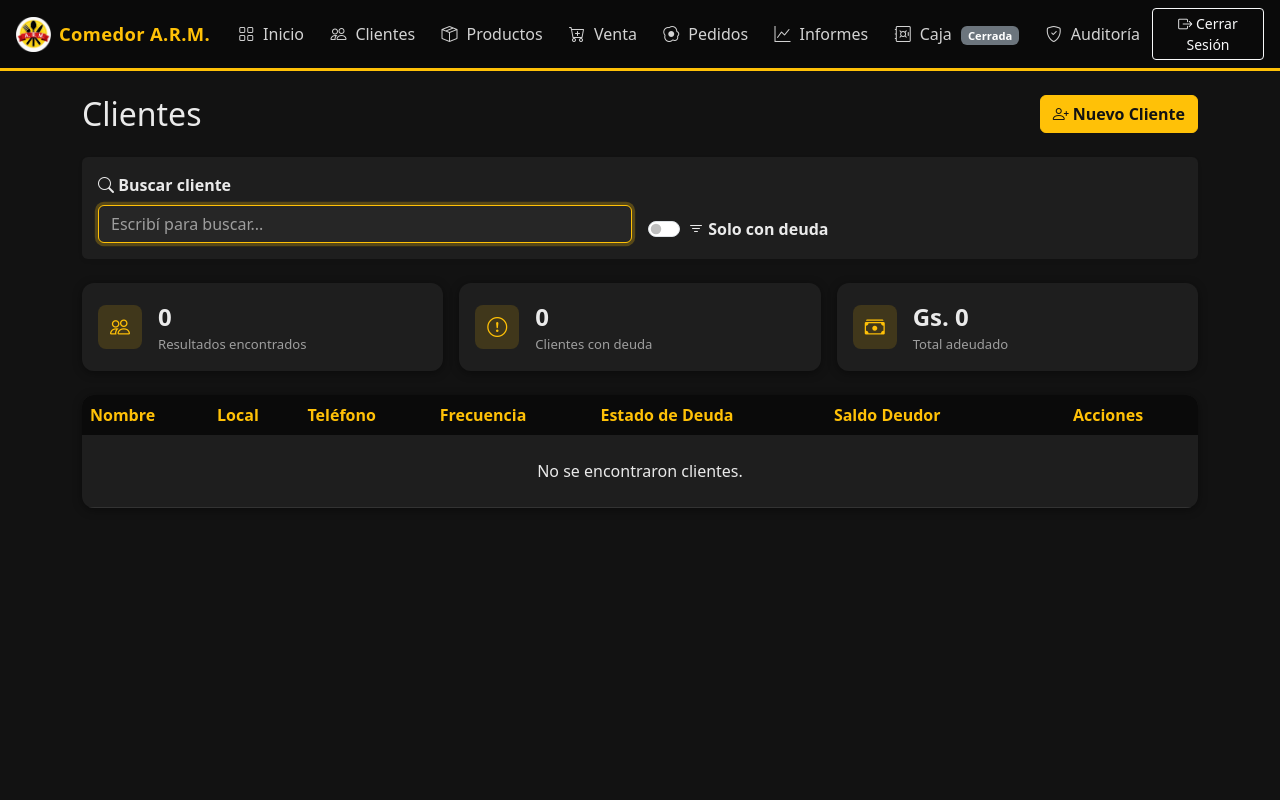
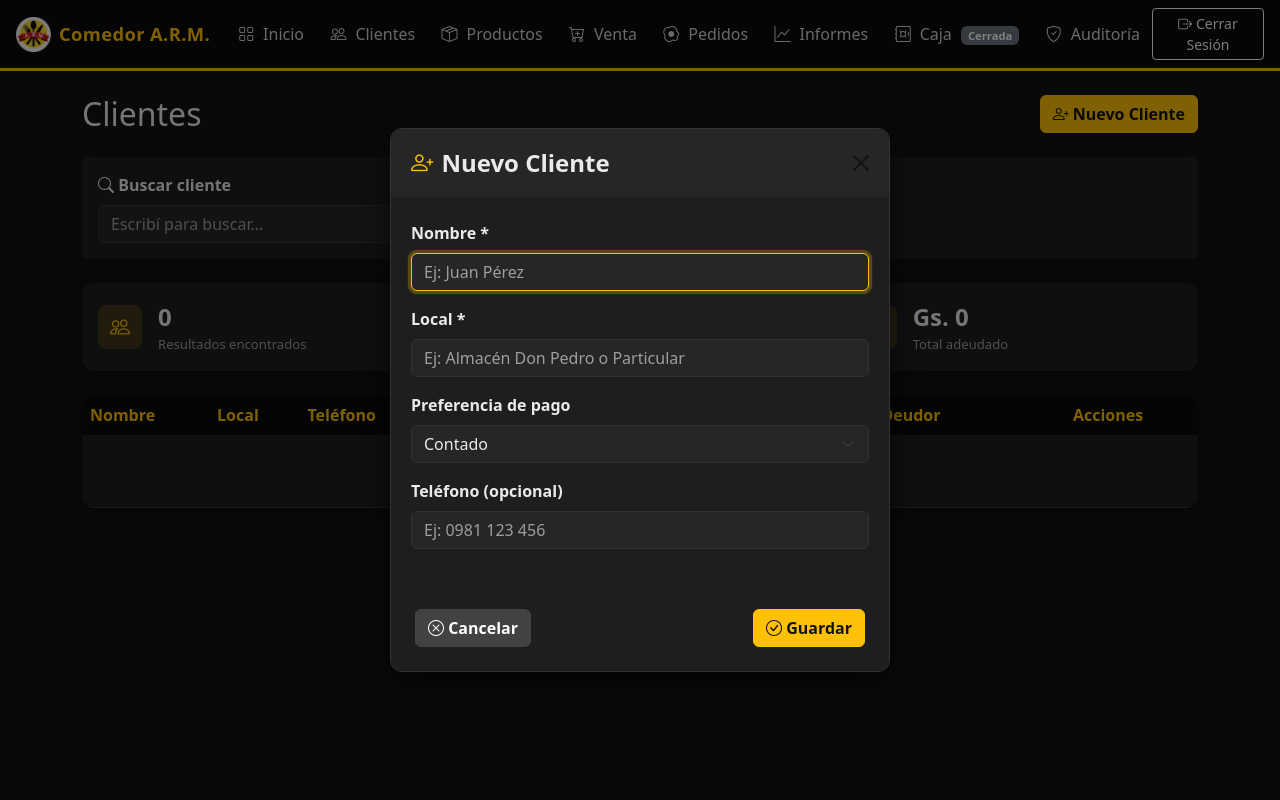
Before and after one commit to Axel-Alvarenga/Facturacion-Corregido, a Django app: page /clientes/ in a window 1280 px wide, after a click on "Nuevo Cliente". Run offline with Django 5.2, Linux system fonts and the light colour scheme; a user stored in the database is signed in; data that the repository does not hold is empty.

Commit message:
fix(launcher): deteccion de actualizaciones por hash y auto-migrate
- Se cambio la logica de check_updates para comparar los hashes de Git (HEAD vs origin/master) en lugar de buscar texto. Esto evita problemas con el idioma del sistema.
- Al actualizar, el launcher ahora ejecuta automaticamente 'migrate' y 'collectstatic' antes de reiniciar la app.
- Se corrigio el ID del modal de historial en cliente_list.html para que coincida con el JS.
- Se reestructuro el HTML del modal de clientes para evitar el error de 'backdrop' en Bootstrap.

```diff
--- a/facturacion/static/facturacion/js/cliente_modal.js
+++ b/facturacion/static/facturacion/js/cliente_modal.js
@@ -1,7 +1,5 @@
 /* =========================================================
    Comedor A.R.M. - Modal de Cliente (crear / editar)
-   - Detección de duplicado sin cerrar el modal
-   - Manejo robusto de respuestas no-JSON
    ========================================================= */
 
 document.addEventListener('DOMContentLoaded', function () {
@@ -10,8 +8,6 @@ document.addEventListener('DOMContentLoaded', function () {
 
     const form = document.getElementById('form-cliente-modal');
     const titulo = document.getElementById('modalClienteTituloTexto');
-
-    // Corregido: seleccionar el ícono dentro del título
     const iconoTitulo = modalEl.querySelector('.modal-title i');
 
     const inputNombre = document.getElementById('id_nombre_cliente');
@@ -33,6 +29,7 @@ document.addEventListener('DOMContentLoaded', function () {
 
     let enviando = false;
 
+    // Lógica para mostrar/ocultar frecuencia
     function actualizarVisibilidadFrecuencia() {
         if (selectTipoPago && selectTipoPago.value === 'CREDITO') {
             bloqueFrecuencia.style.display = 'block';
@@ -45,16 +42,18 @@ document.addEventListener('DOMContentLoaded', function () {
         selectTipoPago.addEventListener('change', actualizarVisibilidadFrecuencia);
     }
 
+    // Configurar el modal al abrirse
     modalEl.addEventListener('show.bs.modal', function (event) {
         const boton = event.relatedTarget;
-        const modo = boton ? boton.dataset.modo : 'crear';
+        if (!boton) return; // Si no hay botón, no hacer nada
+
+        const modo = boton.dataset.modo || 'crear';
 
         if (avisoDuplicado) avisoDuplicado.style.display = 'none';
         if (confirmarDuplicadoInput) confirmarDuplicadoInput.value = '';
 
         if (modo === 'editar') {
             const clienteId = boton.dataset.id;
-            // Buscamos la fila de la tabla para extraer los datos de forma segura
             const fila = document.getElementById('fila-cliente-' + clienteId);
 
             titulo.textContent = 'Editar Cliente';
@@ -62,7 +61,6 @@ document.addEventListener('DOMContentLoaded', function () {
             form.action = urlsBase.editar + clienteId + '/editar/';
 
             if (fila) {
-                // Leemos los datos de la fila
                 inputNombre.value = fila.dataset.nombre || '';
                 inputNombreLocal.value = fila.dataset.nombreLocal || '';
                 inputTelefono.value = fila.dataset.telefono || '';
@@ -95,9 +93,7 @@ document.addEventListener('DOMContentLoaded', function () {
         inputNombre.focus();
     });
 
-    // ============================================
-    // Envío por AJAX (con manejo de duplicado)
-    // ============================================
+    // Función para enviar el formulario por AJAX
     function enviarFormulario() {
         if (enviando) return;
         enviando = true;
@@ -106,9 +102,7 @@ document.addEventListener('DOMContentLoaded', function () {
 
         fetch(form.action, {
             method: 'POST',
-            headers: {
-                'X-Requested-With': 'XMLHttpRequest',
-            },
+            headers: { 'X-Requested-With': 'XMLHttpRequest' },
             body: formData,
             credentials: 'same-origin',
         })
@@ -149,6 +143,7 @@ document.addEventListener('DOMContentLoaded', function () {
         });
     }
 
+    // Validación y envío al hacer submit
     form.addEventListener('submit', function (e) {
         e.preventDefault();
 
--- a/facturacion/templates/facturacion/clientes/cliente_list.html
+++ b/facturacion/templates/facturacion/clientes/cliente_list.html
@@ -23,7 +23,6 @@
   <div class="row g-3 align-items-end">
     <div class="col-12 col-md-6">
       <label class="form-label fw-bold"><i class="bi bi-search"></i> Buscar cliente</label>
-      <!-- ID en el input para el JS -->
       <input type="text" name="buscar" id="input-buscar-clientes" class="form-control" value="{{ buscar }}" placeholder="Escribí para buscar...">
     </div>
     <div class="col-12 col-md-3">
@@ -31,10 +30,6 @@
         <input class="form-check-input" type="checkbox" id="solo_con_deuda" name="solo_con_deuda" value="1" {% if solo_con_deuda %}checked{% endif %}>
         <label class="form-check-label fw-bold" for="solo_con_deuda"><i class="bi bi-filter"></i> Solo con deuda</label>
       </div>
-    </div>
-    <!-- Ocultamos el botón filtrar porque será automático -->
-    <div class="col-12 col-md-3 d-none">
-      <button type="submit" class="btn btn-primary w-100 fw-bold"><i class="bi bi-funnel"></i> Filtrar</button>
     </div>
   </div>
 </form>
@@ -173,12 +168,143 @@
 </nav>
 {% endif %}
 
-<!-- ... (Tus modales de Cliente, Eliminar e Historial quedan exactamente igual) ... -->
+<!-- ============================================================
+     MODAL: CREAR / EDITAR CLIENTE
+     ============================================================ -->
+<div class="modal fade" id="modalCliente" tabindex="-1" aria-hidden="true">
+  <div class="modal-dialog modal-dialog-centered">
+    <div class="modal-content crud-modal">
+      <form id="form-cliente-modal" method="POST">
+        {% csrf_token %}
+        <input type="hidden" name="origen" value="modal_listado">
+        <input type="hidden" name="confirmar_duplicado" id="cliente-confirmar-duplicado" value="">
+
+        <div class="modal-header border-0">
+          <h4 class="modal-title" id="modalClienteTitulo">
+            <i class="bi bi-person-plus text-warning"></i>
+            <span id="modalClienteTituloTexto">Nuevo Cliente</span>
+          </h4>
+          <button type="button" class="btn-close" data-bs-dismiss="modal" aria-label="Cerrar"></button>
+        </div>
+
+        <div class="modal-body">
+          <div id="cliente-aviso-duplicado" class="alert alert-warning" style="display: none;">
+            <i class="bi bi-exclamation-triangle-fill"></i>
+            <strong>Cliente duplicado.</strong>
+            <span id="cliente-aviso-duplicado-texto"></span>
+            <button type="button" class="btn btn-warning btn-sm fw-bold mt-2 d-block"
+                    id="btn-confirmar-duplicado">
+              <i class="bi bi-check-circle"></i> Sí, crear de todos modos
+            </button>
+          </div>
+
+          <div class="mb-3">
+            <label for="id_nombre_cliente" class="form-label fw-bold">Nombre *</label>
+            <input type="text" name="nombre" id="id_nombre_cliente"
+                   class="form-control" placeholder="Ej: Juan Pérez" autocomplete="off" required>
+          </div>
+
+          <div class="mb-3">
+            <label for="id_nombre_local" class="form-label fw-bold">Local *</label>
+            <input type="text" name="nombre_local" id="id_nombre_local"
+                   class="form-control" placeholder="Ej: Almacén Don Pedro o Particular" autocomplete="off" required>
+          </div>
+
+          <div class="mb-3">
+            <label for="id_tipo_pago" class="form-label fw-bold">Preferencia de pago</label>
+            <select name="tipo_pago" id="id_tipo_pago" class="form-select">
+              <option value="CONTADO">Contado</option>
+              <option value="CREDITO">Crédito</option>
+              <option value="TRANSFERENCIA">Transferencia</option>
+            </select>
+          </div>
+
+          <div class="mb-3" id="bloque-frecuencia-pago" style="display: none;">
+            <label for="id_frecuencia_pago" class="form-label fw-bold">
+              <i class="bi bi-calendar-week text-warning"></i> Frecuencia de pago del crédito
+            </label>
+            <select name="frecuencia_pago" id="id_frecuencia_pago" class="form-select">
+              <option value="SEMANAL">Semanal</option>
+              <option value="MENSUAL">Mensual</option>
+            </select>
+          </div>
+
+          <div class="mb-3">
+            <label for="id_telefono" class="form-label fw-bold">Teléfono (opcional)</label>
+            <input type="text" name="telefono" id="id_telefono"
+                   class="form-control" placeholder="Ej: 0981 123 456" autocomplete="off">
+          </div>
+        </div>
+
+        <div class="modal-footer border-0 d-flex justify-content-between">
+          <button type="button" class="btn btn-secondary fw-bold" data-bs-dismiss="modal">
+            <i class="bi bi-x-circle"></i> Cancelar
+          </button>
+          <button type="submit" class="btn btn-primary fw-bold">
+            <i class="bi bi-check-circle"></i> Guardar
+          </button>
+        </div>
+      </form>
+    </div>
+  </div>
+</div>
+
+<!-- ============================================================
+     MODAL: ELIMINAR CLIENTE
+     ============================================================ -->
+<div class="modal fade" id="modalEliminarCliente" tabindex="-1">
+  <div class="modal-dialog modal-dialog-centered">
+    <div class="modal-content crud-modal">
+      <div class="modal-header border-0">
+        <h5 class="modal-title">
+          <i class="bi bi-exclamation-triangle text-danger"></i> Eliminar cliente
+        </h5>
+        <button type="button" class="btn-close" data-bs-dismiss="modal"></button>
+      </div>
+      <div class="modal-body">
+        ¿Seguro que querés eliminar a "<span id="modalEliminarClienteNombre" class="fw-bold"></span>"?
+      </div>
+      <div class="modal-footer border-0 d-flex justify-content-between">
+        <button type="button" class="btn btn-secondary" data-bs-dismiss="modal">Cancelar</button>
+        <form id="formEliminarCliente" method="post">
+          {% csrf_token %}
+          <button type="submit" class="btn btn-danger">
+            <i class="bi bi-trash"></i> Eliminar
+          </button>
+        </form>
+      </div>
+    </div>
+  </div>
+</div>
+
+<!-- ============================================================
+     MODAL: HISTORIAL DE VENTAS
+     ============================================================ -->
+<div class="modal fade" id="modalHistorialVentas" tabindex="-1" aria-hidden="true">
+  <div class="modal-dialog modal-lg modal-dialog-centered modal-dialog-scrollable">
+    <div class="modal-content crud-modal">
+      <div class="modal-header border-0">
+        <h4 class="modal-title">
+          <i class="bi bi-clock-history text-warning"></i> Historial de Ventas
+        </h4>
+        <button type="button" class="btn-close" data-bs-dismiss="modal" aria-label="Cerrar"></button>
+      </div>
+      <!-- CORREGIDO: El ID ahora coincide con el que busca cliente_historial.js -->
+      <div class="modal-body" id="historial-modal-body">
+        <!-- Se llena con JS -->
+      </div>
+      <div class="modal-footer border-0 d-flex justify-content-end">
+        <button type="button" class="btn btn-secondary fw-bold" data-bs-dismiss="modal">
+          <i class="bi bi-x-circle"></i> Cerrar
+        </button>
+      </div>
+    </div>
+  </div>
+</div>
 
 <!-- Scripts -->
-<script src="{% static 'facturacion/js/cliente_modal.js' %}?v=5"></script>
+<script src="{% static 'facturacion/js/cliente_modal.js' %}?v=6"></script>
 <script src="{% static 'facturacion/js/cliente_list.js' %}?v=3"></script>
-<script src="{% static 'facturacion/js/cliente_historial.js' %}?v=3"></script>
-<!-- NUEVO SCRIPT -->
+<script src="{% static 'facturacion/js/cliente_historial.js' %}?v=4"></script>
 <script src="{% static 'facturacion/js/clientes_buscador.js' %}?v=1"></script>
 {% endblock %}
```
Also changed, not shown: launcher.py (+7 -2 lines).
